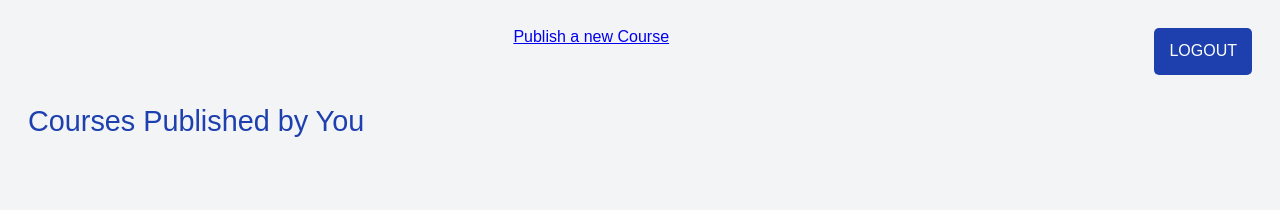
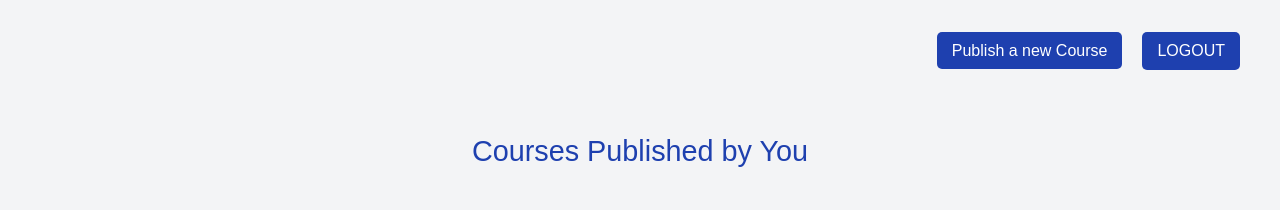
Before and after one commit to anmol280504/course-selling-website, a website: page frontend_logic/welcomeadmin.html in a window 1280 px wide. Drawn offline with nearby package versions, Linux system fonts and the light colour scheme; no server answers.

Commit message:
minor update

```diff
--- a/frontend_logic/welcomeadmin.html
+++ b/frontend_logic/welcomeadmin.html
@@ -1,4 +1,5 @@
-
+<!DOCTYPE html>
+<html lang="en">
 
 <head>
     <meta charset="UTF-8">
@@ -11,25 +12,50 @@
             background-color: #F3F4F6; /* Light background */
             color: #333;
             padding: 20px;
+            display: flex;
+            flex-direction: column;
+            align-items: center;
+            justify-content: center;
         }
 
         h1 {
-            text-align: center;
             font-size: 2.5rem;
             color: #1E40AF; /* Modern blue */
             margin-bottom: 20px;
+        }
+
+        .header-container {
+            display: flex;
+            justify-content: space-between;
+            align-items: center;
+            width: 100%;
+            max-width: 1200px;
+            margin-bottom: 30px;
+        }
+
+        .header-container h1 {
+            flex: 1;
+        }
+
+        .header-container span,
+        .header-container button {
+            margin-left: 20px;
         }
 
         .section-title {
             font-size: 1.8rem;
             margin: 30px 0 10px;
             color: #1E40AF;
+            text-align: center;
+            width: 100%;
         }
 
-        #all-courses, #my-courses {
+        #all-courses {
             display: grid;
             grid-template-columns: repeat(auto-fit, minmax(300px, 1fr));
             gap: 20px;
+            width: 100%;
+            max-width: 1200px;
         }
 
         .course-card {
@@ -38,6 +64,7 @@
             border-radius: 10px;
             box-shadow: 0 4px 10px rgba(0, 0, 0, 0.1);
             transition: transform 0.2s, box-shadow 0.2s;
+            text-align: center;
         }
 
         .course-card:hover {
@@ -65,7 +92,7 @@
         .course-price {
             font-size: 1.2rem;
             font-weight: bold;
-            color: #2563EB; /* Light blue for price */
+            color: #2563EB;
         }
 
         button {
@@ -81,16 +108,28 @@
         button:hover {
             background-color: #2563EB;
         }
+
+        a {
+            text-decoration: none;
+            color: white;
+            background-color: #1E40AF;
+            padding: 10px 15px;
+            border-radius: 5px;
+        }
+
+        a:hover {
+            background-color: #2563EB;
+        }
     </style>
 </head>
 
 <body>
-    <div style="display: flex;justify-content: space-between;">
+    <div class="header-container">
         <h1 id="welcome"></h1>
         <span>
             <a href="coursePublish.html">Publish a new Course</a>
         </span>
-        <button onclick="logout()"> LOGOUT </button>
+        <button onclick="logout()">LOGOUT</button>
     </div>
 
     <!-- All Courses Section -->
@@ -98,10 +137,11 @@
     <div id="all-courses"></div>
 
     <script>
-        function logout(){
-            localStorage.removeItem("token")
-            window.location.href = "landing_page.html"
+        function logout() {
+            localStorage.removeItem("token");
+            window.location.href = "landing_page.html";
         }
+
         async function fetchname() {
             try {
                 const response = await axios.get("http://localhost:3000/admin/name", {
@@ -110,8 +150,8 @@
                     }
                 });
                 const firstname = response.data.firstname;
-                const lastname = response.data.lastname
-                document.getElementById("welcome").textContent = "Welcome, " + firstname +" "+ lastname;
+                const lastname = response.data.lastname;
+                document.getElementById("welcome").textContent = "Welcome, " + firstname + " " + lastname;
             } catch (error) {
                 console.error("Error fetching name:", error);
             }
@@ -121,9 +161,9 @@
             const parEl = document.getElementById("all-courses");
             parEl.innerHTML = ""; // Clear any previous content
             try {
-                const response = await axios.get("http://localhost:3000/admin/course/bulk",{
-                    headers : {
-                        token : localStorage.getItem("token")
+                const response = await axios.get("http://localhost:3000/admin/course/bulk", {
+                    headers: {
+                        token: localStorage.getItem("token")
                     }
                 });
                 const courses = response.data.courses;
@@ -159,8 +199,10 @@
                 console.error('Error fetching courses:', error);
             }
         }
-        fetchname()
-        getallcourses()
 
+        fetchname();
+        getallcourses();
     </script>
 </body>
+
+</html>
```
